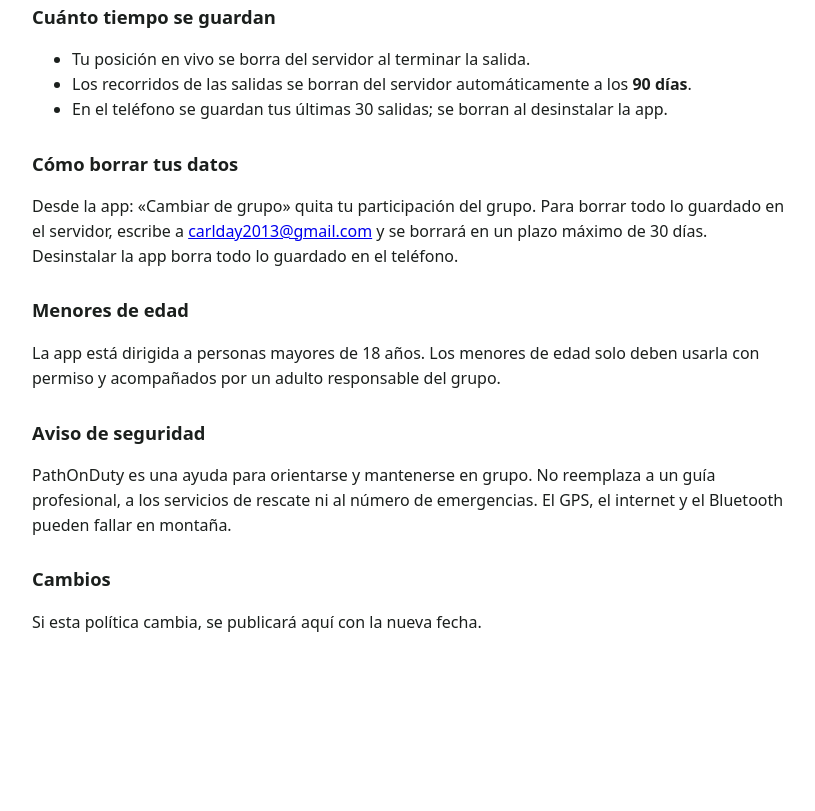
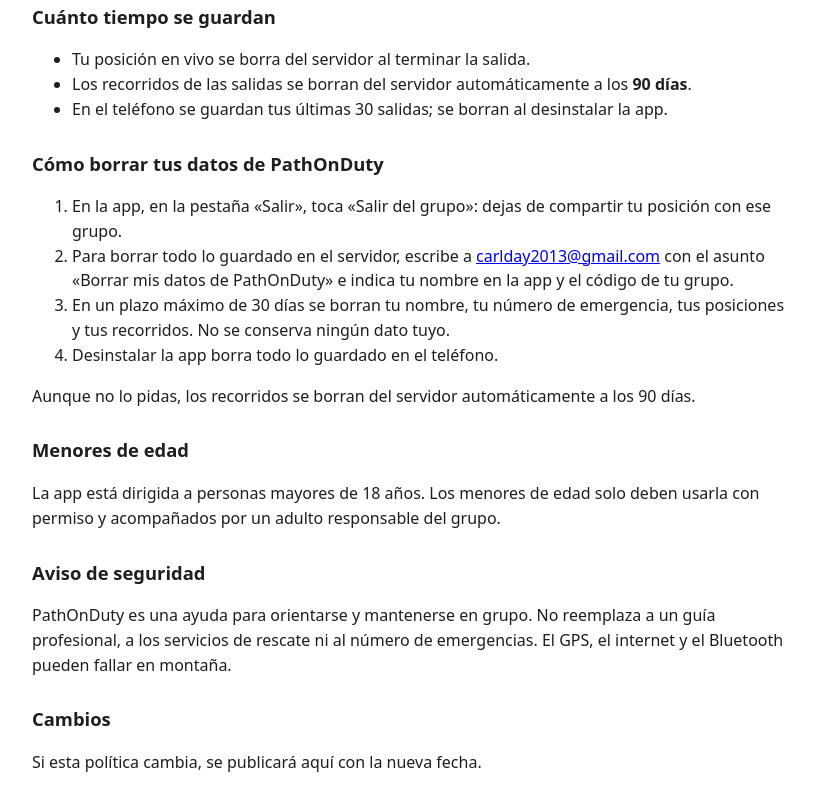
Before and after one commit to charliedays2020/pathonduty, a plain HTML site: page privacidad.html in a window 1280 px wide. Shown: the part 831-1642 px from the top of the page, without its empty margins (228-1043 px from the left). Before the commit the page ends 1506 px from the top, so only its background shows below. Drawn offline with Linux system fonts and the light colour scheme.

Commit message:
Política: pasos para borrar los datos
Co-Authored-By: Claude Opus 5.5 <noreply@anthropic.com>
Claude-Session: https://claude.ai/code/session_01W7N27KWdZ19CKMxywho1tZ

```diff
--- a/privacidad.html
+++ b/privacidad.html
@@ -45,10 +45,15 @@ y la de las personas de tu grupo, y permite pedir ayuda (SOS). La desarrolla Car
   <li>En el teléfono se guardan tus últimas 30 salidas; se borran al desinstalar la app.</li>
 </ul>
 
-<h2>Cómo borrar tus datos</h2>
-<p>Desde la app: «Cambiar de grupo» quita tu participación del grupo. Para borrar todo lo guardado en el servidor,
-escribe a <a href="mailto:carlday2013@gmail.com">carlday2013@gmail.com</a> y se borrará en un plazo máximo de 30 días.
-Desinstalar la app borra todo lo guardado en el teléfono.</p>
+<h2 id="borrar-datos">Cómo borrar tus datos de PathOnDuty</h2>
+<ol>
+  <li>En la app, en la pestaña «Salir», toca «Salir del grupo»: dejas de compartir tu posición con ese grupo.</li>
+  <li>Para borrar todo lo guardado en el servidor, escribe a <a href="mailto:carlday2013@gmail.com?subject=Borrar%20mis%20datos%20de%20PathOnDuty">carlday2013@gmail.com</a>
+      con el asunto «Borrar mis datos de PathOnDuty» e indica tu nombre en la app y el código de tu grupo.</li>
+  <li>En un plazo máximo de 30 días se borran tu nombre, tu número de emergencia, tus posiciones y tus recorridos. No se conserva ningún dato tuyo.</li>
+  <li>Desinstalar la app borra todo lo guardado en el teléfono.</li>
+</ol>
+<p>Aunque no lo pidas, los recorridos se borran del servidor automáticamente a los 90 días.</p>
 
 <h2>Menores de edad</h2>
 <p>La app está dirigida a personas mayores de 18 años. Los menores de edad solo deben usarla con permiso y acompañados por un adulto responsable del grupo.</p>
```
